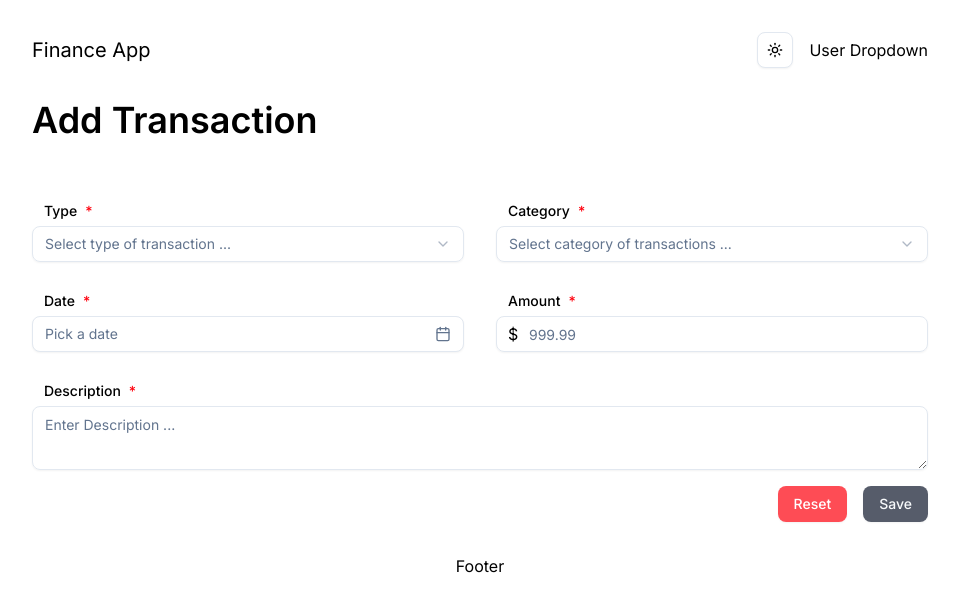
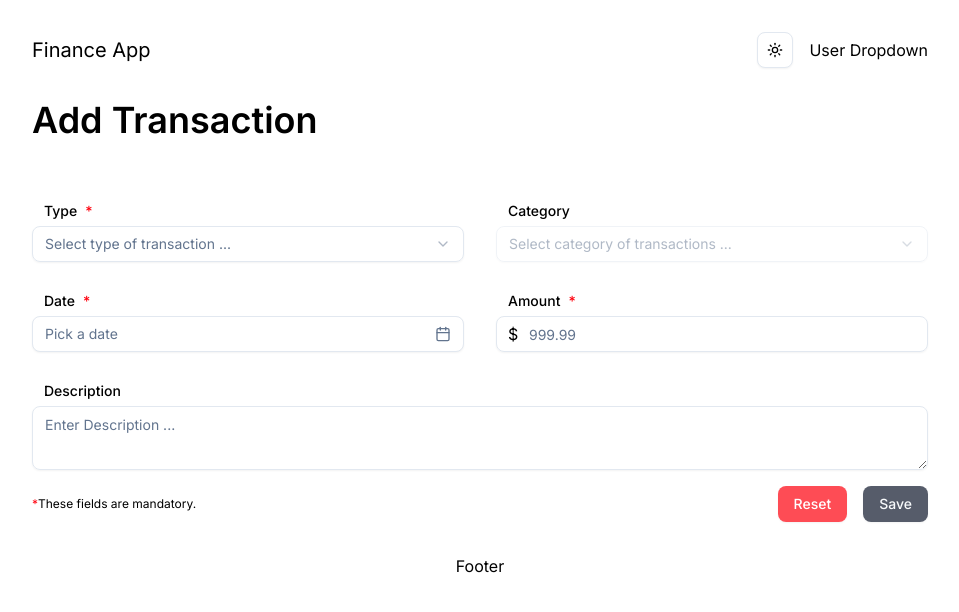
Before and after one commit to rohxn-rai/finance-app-nextjs, a Next.js app: page /dashboard/transaction/add in a window 1280 px wide. Shown: the top 612 px of the page, without its empty margins (160-1119 px from the left). Built offline with nearby package versions, Linux system fonts and the light colour scheme.

Commit message:
made majot changes to form - dynamic form changes and validation.

```diff
--- a/components/transaction/add-transaction-form.tsx
+++ b/components/transaction/add-transaction-form.tsx
@@ -1,19 +1,19 @@
-"use client"
+"use client";
 
-import { useState } from "react";
+import { ChangeEvent, useState } from "react";
 import { useRouter } from "next/navigation";
 
 import createTransactionAction from "@/actions/create-transaction-action";
 
 import {
   CATEGORYOFTRANSACTION,
-  TYPEOFTRANSACTION
+  TYPEOFTRANSACTION,
 } from "@/constants/all-consts";
 import {
   AddTransaction,
   CategoryOfTransaction,
   TransactionSchema,
-  TypeOfTransaction
+  TypeOfTransaction,
 } from "@/types/transaction";
 
 import {
@@ -21,7 +21,7 @@ import {
   SelectContent,
   SelectItem,
   SelectTrigger,
-  SelectValue
+  SelectValue,
 } from "@/components/ui/select";
 import { Input } from "@/components/ui/input";
 import { Textarea } from "@/components/ui/textarea";
@@ -32,227 +32,252 @@ import {
   FormField,
   FormItem,
   FormLabel,
-  FormMessage
+  FormMessage,
 } from "@/components/ui/form";
-import { toast } from "sonner"
+import { toast } from "sonner";
 
-import { useForm } from "react-hook-form"
+import { SubmitHandler, useForm, type Resolver } from "react-hook-form";
 import { zodResolver } from "@hookform/resolvers/zod";
 
 const AddTransactionForm = () => {
-  const router = useRouter ()
+  const router = useRouter();
 
-  const [ isSaving, setIsSaving ] = useState ( false )
+  const [isSaving, setIsSaving] = useState(false);
 
-  const form = useForm<AddTransaction> ( {
-    resolver : zodResolver ( TransactionSchema ),
-    mode : "all",
-    defaultValues : {
-      type : "" as TypeOfTransaction,
-      category : "" as CategoryOfTransaction,
-      created_at : undefined,
-      amount : undefined,
-      description : ""
+  const form = useForm<AddTransaction, any, AddTransaction>({
+    resolver: zodResolver(TransactionSchema) as Resolver<
+      AddTransaction,
+      any,
+      AddTransaction
+    >,
+    mode: "all",
+    defaultValues: {
+      type: "" as TypeOfTransaction,
+      category: "" as CategoryOfTransaction,
+      created_at: undefined,
+      amount: undefined,
+      description: "",
     },
-    reValidateMode : "onBlur"
-  } );
+    reValidateMode: "onChange",
+  });
 
-  const onSubmit = async ( data : AddTransaction ) => {
-    setIsSaving ( true )
+  const type = form.watch("type");
 
-    toast.loading ( "Processing...", {
-      id : "Add-Transaction",
-    } )
+  const onSubmit: SubmitHandler<AddTransaction> = async (
+    data: AddTransaction
+  ) => {
+    setIsSaving(true);
+
+    toast.loading("Processing...", {
+      id: "Add-Transaction",
+    });
 
     try {
       const processedData = {
         ...data,
-        amount : Number ( data.amount )
+        amount: Number(data.amount),
       };
 
-      const result = await createTransactionAction ( processedData )
+      const result = await createTransactionAction(processedData);
 
-      toast.dismiss ( "Add-Transaction" )
+      toast.dismiss("Add-Transaction");
 
-      if ( !result.success ) {
-        throw new Error ( result.error )
+      if (!result.success) {
+        throw new Error(result.error);
       }
 
-      toast.success ( "Transaction saved successfully." )
+      toast.success("Transaction saved successfully.");
 
-      router.push ( "/dashboard" );
-    } catch ( err ) {
-      toast.dismiss ( "Add-Transaction" )
-      toast.error ( err instanceof Error ? err.message : "An unexpected error occurred" )
+      router.push("/dashboard");
+    } catch (err) {
+      toast.dismiss("Add-Transaction");
+      toast.error(
+        err instanceof Error ? err.message : "An unexpected error occurred"
+      );
     } finally {
-      setIsSaving ( false );
+      setIsSaving(false);
     }
-  }
+  };
 
   const handleReset = () => {
-    form.reset ( {
-      type : undefined,
-      category : undefined,
-      created_at : undefined,
-      amount : undefined,
-      description : ""
-    } )
+    form.reset({
+      type: "" as TypeOfTransaction,
+      category: "" as CategoryOfTransaction,
+      created_at: undefined,
+      amount: undefined,
+      description: "",
+    });
 
-    toast.success ( "Reset the form!" )
-  }
+    toast.success("Reset the form!");
+  };
 
   return (
     <>
-      <Form { ...form }>
-        <form className="flex flex-col gap-4"
-              onSubmit={ form.handleSubmit ( onSubmit ) }
+      <Form {...form}>
+        <form
+          className="flex flex-col gap-4"
+          onSubmit={form.handleSubmit(onSubmit)}
         >
           <div className="grid grid-cols-1 md:grid-cols-2 gap-8">
+            <FormField
+              control={form.control}
+              name="type"
+              render={({ field }) => (
+                <FormItem className="flex flex-col gap-2">
+                  <FormLabel htmlFor="type">
+                    Type<span className="text-destructive">*</span>
+                  </FormLabel>
+                  <Select
+                    value={field.value}
+                    onValueChange={(value: TypeOfTransaction) => {
+                      field.onChange(value);
 
-            <FormField
-              control={ form.control }
-              name="type"
-              render={ ( { field } ) => (
-                <FormItem className="flex flex-col gap-2">
-                  <FormLabel htmlFor="type">Type<span
-                    className="text-destructive">*</span></FormLabel>
-                  <Select
-                    value={ field.value }
-                    onValueChange={ field.onChange }
+                      if (value !== "Expense") {
+                        form.setValue("category", "");
+                      }
+                    }}
                   >
                     <SelectTrigger id="type">
-                      <SelectValue
-                        placeholder="Select type of transaction ..."/>
+                      <SelectValue placeholder="Select type of transaction ..." />
                     </SelectTrigger>
                     <SelectContent>
-                      { TYPEOFTRANSACTION.map ( (type => (
-                        <SelectItem value={ type }
-                                    key={ type }>{ type }</SelectItem>
-                      )) ) }
+                      {TYPEOFTRANSACTION.map((type) => (
+                        <SelectItem value={type} key={type}>
+                          {type}
+                        </SelectItem>
+                      ))}
                     </SelectContent>
                   </Select>
-                  <FormMessage/>
+                  <FormMessage />
                 </FormItem>
-              ) }
+              )}
             />
 
             <FormField
-              control={ form.control }
+              control={form.control}
               name="category"
-              render={ ( { field } ) => (
+              render={({ field }) => (
                 <FormItem className="flex flex-col gap-2">
-                  <FormLabel htmlFor="category">Category<span
-                    className="text-destructive">*</span></FormLabel>
+                  <FormLabel htmlFor="category">
+                    Category
+                    {type === "Expense" && (
+                      <span className="text-destructive">*</span>
+                    )}
+                  </FormLabel>
                   <Select
-                    value={ field.value }
-                    onValueChange={ field.onChange }
+                    value={field.value}
+                    onValueChange={field.onChange}
+                    disabled={type !== "Expense"}
                   >
                     <SelectTrigger id="category">
-                      <SelectValue
-                        placeholder="Select category of transactions ..."/>
+                      <SelectValue placeholder="Select category of transactions ..." />
                     </SelectTrigger>
                     <SelectContent>
-                      { CATEGORYOFTRANSACTION.map ( (type => (
-                        <SelectItem value={ type }
-                                    key={ type }
-                        >
-                          { type }
+                      {CATEGORYOFTRANSACTION.map((type) => (
+                        <SelectItem value={type} key={type}>
+                          {type}
                         </SelectItem>
-                      )) ) }
+                      ))}
                     </SelectContent>
                   </Select>
-                  <FormMessage/>
+                  <FormMessage />
                 </FormItem>
-              ) }
+              )}
             />
 
             <FormField
-              control={ form.control }
+              control={form.control}
               name="created_at"
-              render={ ( { field } ) => (
+              render={({ field }) => (
                 <FormItem className="flex flex-col gap-2">
                   <FormLabel htmlFor="created_at">
                     Date<span className="text-destructive">*</span>
                   </FormLabel>
-                  <DatePicker
-                    id="created_at"
-                    { ...field }
-                  />
-                  <FormMessage/>
+                  <DatePicker id="created_at" {...field} />
+                  <FormMessage />
                 </FormItem>
-              ) }
+              )}
             />
 
             <FormField
-              control={ form.control }
+              control={form.control}
               name="amount"
-              render={ ( { field } ) => (
+              render={({ field }) => (
                 <FormItem className="flex flex-col gap-2">
-                  <FormLabel htmlFor="amount">Amount<span
-                    className="text-destructive">*</span></FormLabel>
+                  <FormLabel htmlFor="amount">
+                    Amount<span className="text-destructive">*</span>
+                  </FormLabel>
                   <div className="relative inline-flex gap-1">
-                  <span
-                    className="absolute top-1.5 left-3 flex h-4 w-4">$</span>
-                    <Input id="amount"
+                    <span className="absolute top-1.5 left-3 flex h-4 w-4">
+                      $
+                    </span>
+                    <Input
+                      id="amount"
                       type="number"
                       placeholder="999.99"
                       className="pl-8"
-                           value={ field.value ?? "" }
-                           onChange={ ( e ) => {
+                      value={field.value ?? ""}
+                      onChange={(e: ChangeEvent<HTMLInputElement>) => {
                         const value = e.target.value;
-                             field.onChange ( value === "" ? undefined : Number ( value ) );
-                           } }
-                           onBlur={ field.onBlur }
-                           name={ field.name }
+                        field.onChange(
+                          value === "" ? undefined : Number(value)
+                        );
+                      }}
+                      onBlur={field.onBlur}
+                      name={field.name}
                     />
                   </div>
-                  <FormMessage/>
+                  <FormMessage />
                 </FormItem>
-              ) }
+              )}
             />
 
             <FormField
-              control={ form.control }
+              control={form.control}
               name="description"
-              render={ ( { field } ) => (
+              render={({ field }) => (
                 <FormItem className="md:col-span-2 flex flex-col gap-2">
-                  <FormLabel htmlFor="description">Description<span
-                    className="text-destructive">*</span></FormLabel>
-                  <Textarea id="description"
-                            rows={ 2 }
+                  <FormLabel htmlFor="description">Description</FormLabel>
+                  <Textarea
+                    id="description"
+                    rows={2}
                     placeholder="Enter Description ..."
-                            { ...field }
+                    {...field}
                   />
-                  <FormMessage/>
+                  <FormMessage />
                 </FormItem>
-              ) }
+              )}
             />
-
           </div>
 
-          <div className="flex flex-row justify-between">
-            <div></div>
+          <div className="flex flex-col md:flex-row gap-2 justify-between">
+            <div className="flex flex-row items-center text-xs">
+              <span className="text-destructive">*</span>
+              These fields are mandatory.
+            </div>
             <div className="flex flex-row gap-4 justify-end">
-              <Button className="cursor-pointer"
+              <Button
+                className="cursor-pointer"
                 variant="destructive"
                 type="button"
-                      onClick={ handleReset }
-                      disabled={ isSaving }
+                onClick={handleReset}
+                disabled={isSaving}
               >
                 Reset
               </Button>
-              <Button className="cursor-pointer"
+              <Button
+                className="cursor-pointer"
                 type="submit"
-                      disabled={ isSaving }
+                disabled={isSaving}
               >
-                { isSaving ? "Saving ..." : "Save" }
+                {isSaving ? "Saving ..." : "Save"}
               </Button>
             </div>
           </div>
         </form>
       </Form>
     </>
-  )
-}
+  );
+};
 
 export default AddTransactionForm;
```
Lines whose indentation alone changed are shown as unchanged.
